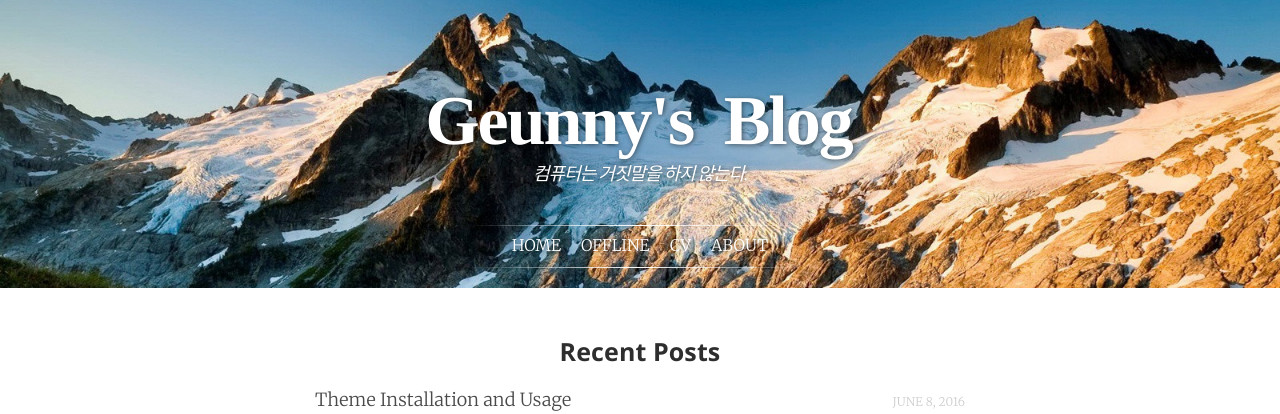
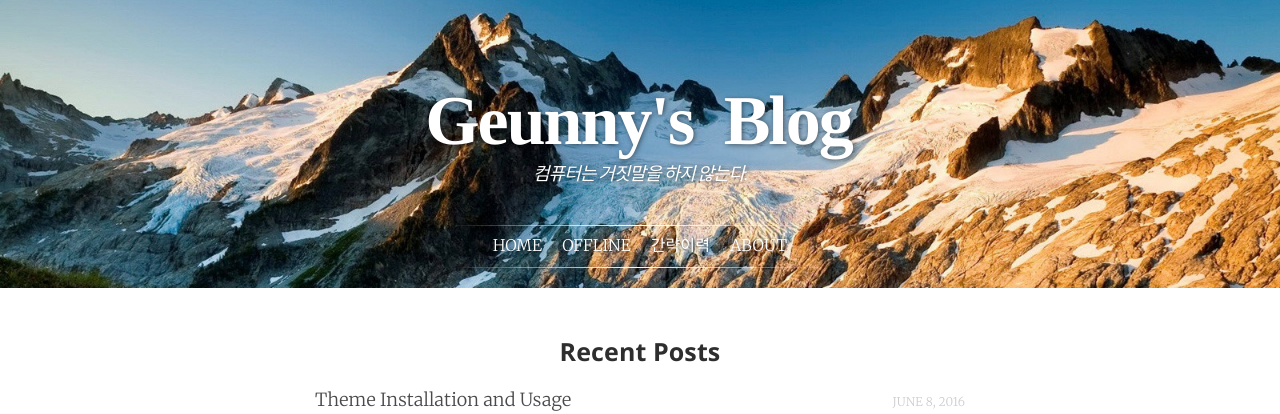
Before and after one commit to jwillmer/jekyllDecent, a Jekyll site: the page built from index.html, in a window 1280 px wide. Shown: the top 414 px of the page. Built offline with Jekyll 4.4.1, drawn with Linux system fonts in a browser that asks for light colours; some web fonts are replaced.

Commit message:
Update cv.html

```diff
--- a/_pages/cv.html
+++ b/_pages/cv.html
@@ -4,7 +4,7 @@ permalink: "/cv"
 author:    geunyoung
 keywords:  about person demo example
 title:     Geun Young's decent CV
-menutitle: CV
+menutitle: 간략이력
 weight:    70
 excerpt:   This page contains the curriculum vitae (CV) of the author.
 ---
```
